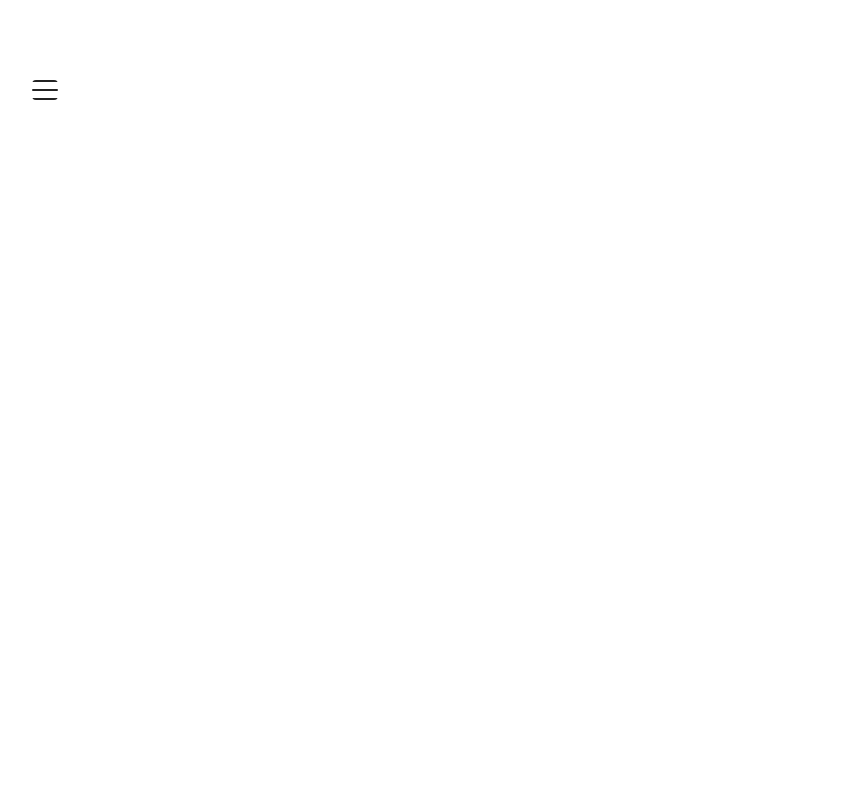
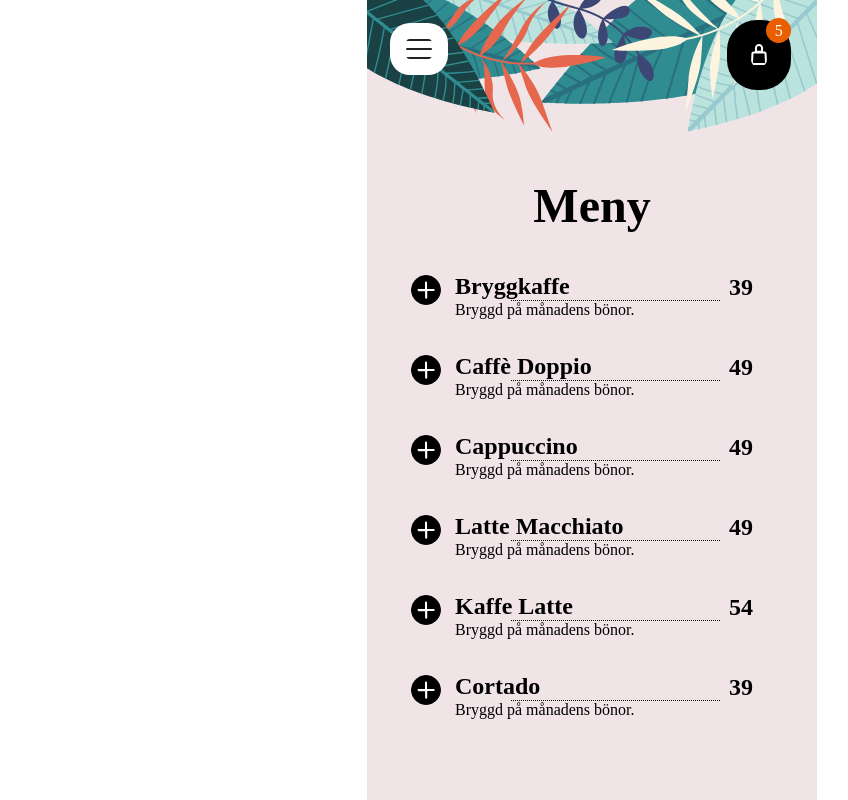
Before and after one commit to jenseneducation-fredrik-blomberglarsson/airbean, a Vue app: page /menu in a window 1280 px wide. Shown: the top 800 px of the page, without its empty margins (48-896 px from the left). Built offline with nearby package versions, Linux system fonts and the light colour scheme.

Commit message:
Menu with cartion, add and api WIP

```diff
--- a/src/components/Cart.vue
+++ b/src/components/Cart.vue
@@ -1,5 +1,5 @@
 <template>
-  <div id="cart">
+  <div id="cart" v-if="showCart">
     <div class="modalContainer">
       <div id="triangleImgContainer">
         <img id="triangle" src="@/assets/graphics/triangle.svg" />
@@ -38,14 +38,17 @@ import CartItem from "../components/CartItem.vue";
 import Button from "../components/Button.vue";
 import { placeOrder } from "../api";
 import { mapGetters } from "vuex";
+import { mapActions } from "vuex";
 export default {
   name: "Cart",
   components: {
     CartItem,
     Button
   },
-  computed: mapGetters(["cart"]),
+  computed: mapGetters(["cart", "showCart"]),
   methods: {
+    ...mapActions(["showBag"]),
+
     async onButtonClick() {
       const order = await placeOrder();
       console.log(order);
--- /dev/null
+++ b/src/components/CartIcon.vue
@@ -0,0 +1,50 @@
+<template>
+  <nav class="cartIcon">
+    <img class="cartImage" src="./../assets/graphics/bag.svg" @click="showBag" />
+    <div class="iconTextWrapper">
+      <span>{{cart.length}}</span>
+    </div>
+    <Cart />
+  </nav>
+</template>
+
+<script>
+import Cart from "@/components/Cart.vue";
+import { mapActions } from "vuex";
+import { mapGetters } from "vuex";
+export default {
+  components: {
+    Cart
+  },
+  computed: mapGetters(["cart"]),
+  methods: mapActions(["showBag"])
+};
+</script>
+
+<style lang="scss" scoped>
+.cartImage {
+  z-index: 200;
+  cursor: pointer;
+  background: black;
+  padding: 1.5rem;
+  border-radius: 30px;
+}
+
+.iconTextWrapper {
+  display: flex;
+  justify-content: center;
+  margin-top: -85%;
+  margin-left: 15%;
+}
+
+span {
+  color: white;
+  line-height: 25px;
+  height: 25px;
+  width: 25px;
+  display: table-cell;
+  text-align: center;
+  border-radius: 50%; /* may require vendor prefixes */
+  background: rgb(235, 94, 0);
+}
+</style>
--- a/src/components/HamburgerIcon.vue
+++ b/src/components/HamburgerIcon.vue
@@ -23,9 +23,6 @@ export default {
 </script>
 
 <style scoped>
-.hamburgerIcon {
-  display: flex;
-}
 .HamburgerImage {
   cursor: pointer;
   margin-left: 5%;
--- a/src/components/HamburgerMenu.vue
+++ b/src/components/HamburgerMenu.vue
@@ -23,6 +23,7 @@ export default {
   height: 150vh;
   width: 450px;
   position: absolute;
+  top: 0;
   padding: 0;
   background: rgb(36, 8, 8);
 }
--- /dev/null
+++ b/src/components/MenuItem.vue
@@ -0,0 +1,61 @@
+<template>
+  <div id="menuItem">
+    <aside @click="addMenuItem">
+      <!-- <aside class="addItem" @click="addItem"> -->
+      <img class="add" src="./../assets/graphics/add.svg" alt />
+    </aside>
+    <div class="items">
+      <h3 class="title">{{item.title}}</h3>
+      <hr class="dots" />
+      <p class="desc">{{item.desc}}</p>
+      <h3 class="price">{{item.price}}</h3>
+    </div>
+  </div>
+</template>
+
+<script>
+import { mapActions } from "vuex";
+export default {
+  props: { item: Object },
+  methods: mapActions(["addMenuItem"])
+};
+</script>
+
+<style scoped>
+#menuItem {
+  display: grid;
+  grid-template-columns: 5rem 1fr 3.5rem;
+  grid-template-rows: 2rem 2rem;
+  margin: 0.5rem;
+}
+.add {
+  margin-top: 3%;
+  margin-left: 45%;
+  width: 23%;
+  cursor: pointer;
+  border: 1px solid black;
+  border-radius: 999em;
+  padding: 5px;
+  background-color: black;
+}
+.title {
+  font-size: 1.5rem;
+  margin: 0;
+  padding: 0;
+}
+.price {
+  font-size: 1.5rem;
+  text-align: right;
+  margin-top: -15%;
+}
+.desc {
+  margin: 0;
+  padding: 0;
+}
+.dots {
+  margin: 0 3.5rem;
+  border: none;
+  border-top: 1px dotted rgb(0, 0, 0);
+  width: 70%;
+}
+</style>
--- a/src/store/index.js
+++ b/src/store/index.js
@@ -8,19 +8,27 @@ Vue.use(Vuex);
 export default new Vuex.Store({
   modules: { cart, menu },
   state: {
-    showHamburger: false
+    showHamburger: false,
+    showCart: false
   },
   actions: {
     show({ commit }) {
       commit("show");
+    },
+    showBag({ commit }) {
+      commit("showBag");
     }
   },
   getters: {
-    showHamburger: state => state.showHamburger
+    showHamburger: state => state.showHamburger,
+    showCart: state => state.showCart
   },
   mutations: {
     show(state) {
       state.showHamburger = !state.showHamburger;
+    },
+    showBag(state) {
+      state.showCart = !state.showCart;
     }
   }
 });
--- a/src/store/modules/cart.js
+++ b/src/store/modules/cart.js
@@ -30,7 +30,43 @@ const state = {
       desc: "Bryggd på månadens bönor",
       price: 54
     }
-  ]
+  ],
+  menu: [{
+    "id": 1,
+    "title": "Bryggkaffe",
+    "desc": "Bryggd på månadens bönor.",
+    "price": 39
+  },
+  {
+    "id": 2,
+    "title": "Caffè Doppio",
+    "desc": "Bryggd på månadens bönor.",
+    "price": 49
+  },
+  {
+    "id": 3,
+    "title": "Cappuccino",
+    "desc": "Bryggd på månadens bönor.",
+    "price": 49
+  },
+  {
+    "id": 4,
+    "title": "Latte Macchiato",
+    "desc": "Bryggd på månadens bönor.",
+    "price": 49
+  },
+  {
+    "id": 5,
+    "title": "Kaffe Latte",
+    "desc": "Bryggd på månadens bönor.",
+    "price": 54
+  },
+  {
+    "id": 6,
+    "title": "Cortado",
+    "desc": "Bryggd på månadens bönor.",
+    "price": 39
+  }]
 };
 
 const mutations = {
--- a/src/store/modules/menu.js
+++ b/src/store/modules/menu.js
@@ -1,6 +1,41 @@
 import { getMenu } from "../../api";
 const state = {
-  menu: []
+  menu: [{
+    "id": 1,
+    "title": "Bryggkaffe",
+    "desc": "Bryggd på månadens bönor.",
+    "price": 39
+  },
+  {
+    "id": 2,
+    "title": "Caffè Doppio",
+    "desc": "Bryggd på månadens bönor.",
+    "price": 49
+  },
+  {
+    "id": 3,
+    "title": "Cappuccino",
+    "desc": "Bryggd på månadens bönor.",
+    "price": 49
+  },
+  {
+    "id": 4,
+    "title": "Latte Macchiato",
+    "desc": "Bryggd på månadens bönor.",
+    "price": 49
+  },
+  {
+    "id": 5,
+    "title": "Kaffe Latte",
+    "desc": "Bryggd på månadens bönor.",
+    "price": 54
+  },
+  {
+    "id": 6,
+    "title": "Cortado",
+    "desc": "Bryggd på månadens bönor.",
+    "price": 39
+  }]
 };
 
 const mutations = {
@@ -12,7 +47,7 @@ const actions = {
   async fetchMenu({ commit }) {
     const data = await getMenu();
     commit("setMenu", data.menu);
-  }
+  },
 };
 const getters = {
   menu: state => state.menu
--- a/src/views/Menu.vue
+++ b/src/views/Menu.vue
@@ -1,13 +1,51 @@
 <template>
   <div id="menu">
-    <HamburgerIcon />
+    <HamburgerIcon class="hamburgerImage" />
+    <CartIcon class="cartIcon" />
+    <h1>Meny</h1>
+    <MenuItem class="menuItems" v-for="item in menu" :key="item.id" :item="item" />
   </div>
 </template>
 
 <script>
 import HamburgerIcon from "@/components/HamburgerIcon";
+import CartIcon from "@/components/CartIcon";
+import MenuItem from "@/components/MenuItem";
+import { mapGetters } from "vuex";
+import { mapActions } from "vuex";
 export default {
   name: "Menu",
-  components: { HamburgerIcon }
+  components: { HamburgerIcon, CartIcon, MenuItem },
+  computed: mapGetters(["menu"]),
+  methods: {
+    ...mapActions(["fetchMenu"])
+  }
 };
 </script>
+
+<style scoped>
+#menu {
+  height: 150vh;
+  width: 450px;
+  margin: 0 auto;
+  background-color: rgb(241, 228, 231);
+  display: flex;
+  flex-direction: column;
+  background-image: url(../assets/graphics/graphics-header.svg),
+    url(../assets/graphics/graphics-footer.svg);
+  background-size: 100%, 100%;
+  background-repeat: no-repeat, no-repeat;
+  background-position: top, bottom;
+}
+
+h1 {
+  margin-top: 30%;
+  font-size: 3rem;
+  text-align: center;
+}
+
+.cartIcon {
+  margin-left: 80%;
+  margin-top: -13%;
+}
+</style>
```
